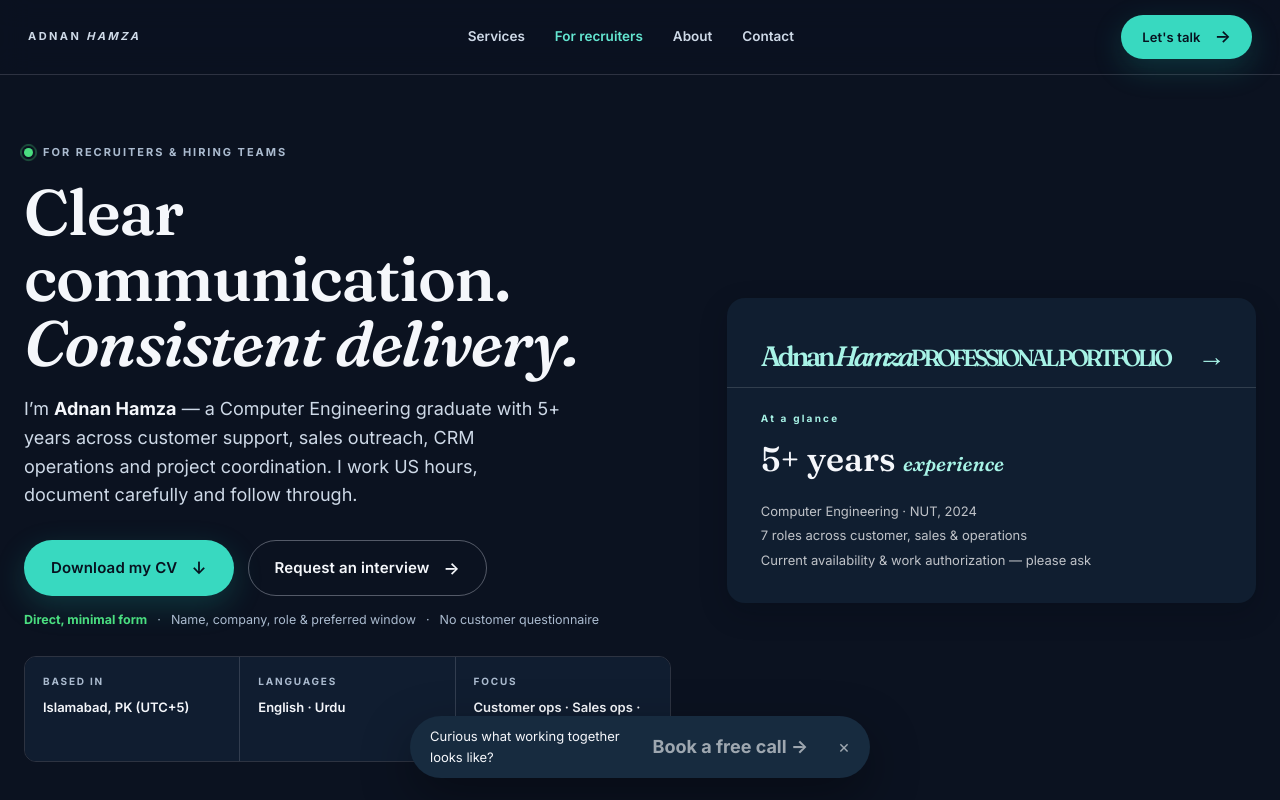
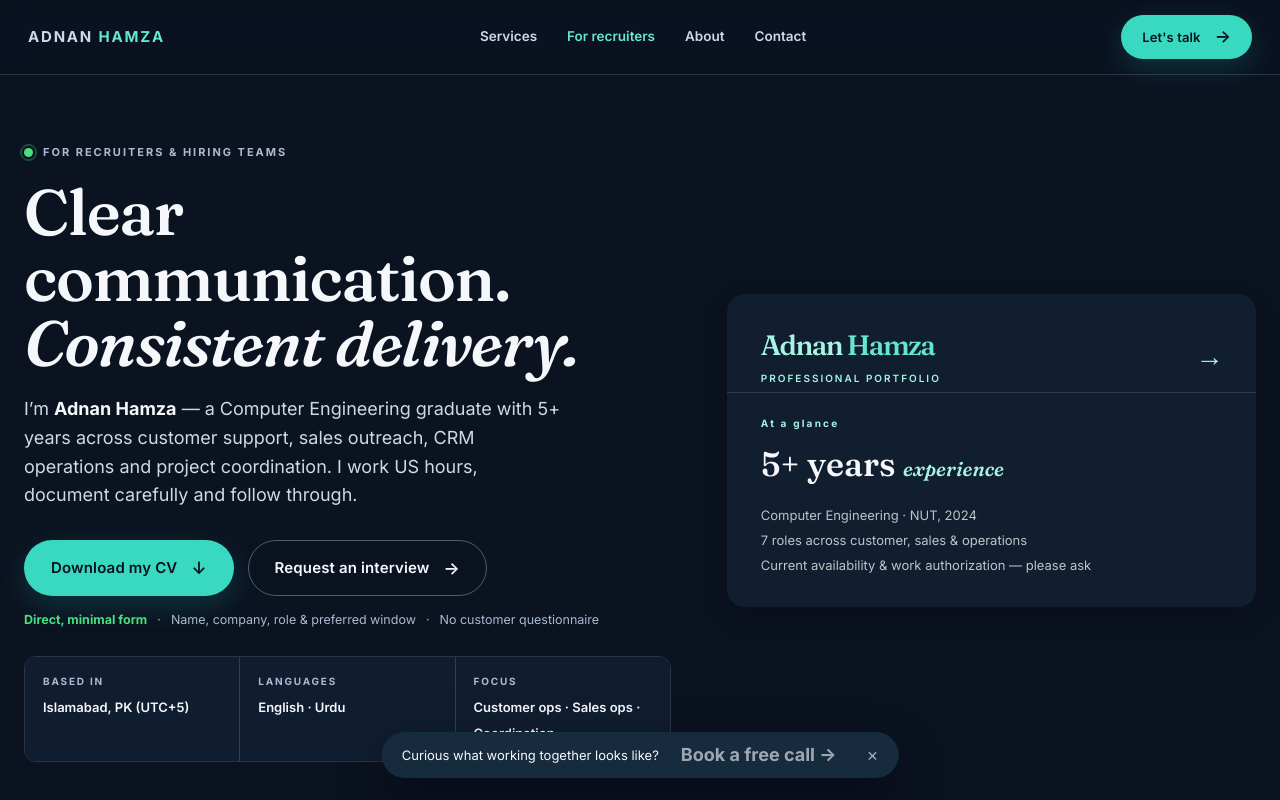
Before and after one commit to HUZUofN/Portfolio, a website: page site/recruiters/index.html in a window 1280 px wide. Shown: the top 800 px of the page. Drawn offline with Linux system fonts and the light colour scheme; no server answers.

Commit message:
Improve portfolio popup, branding and contact fallbacks

```diff
--- a/site/assets/style.css
+++ b/site/assets/style.css
@@ -428,3 +428,14 @@ em{font-style:italic}
 .field input,.field textarea,.field select,.admin-login input,.admin-table select{color:var(--ink)}
 .btn-brass,.play-button,.btn-green{color:#07121F}
 .btn-brass:hover,.play-button:hover,.btn-green:hover{color:#07121F}
+
+/* ADNAN BRANDING PATCH */
+.resume-personal-name{display:flex;align-items:center;justify-content:space-between;gap:14px;font-family:var(--display);font-size:clamp(25px,3vw,44px);line-height:1.12}
+.resume-personal-name em{color:var(--brass-text);font-style:normal}
+.resume-personal-name small{display:block;color:var(--brass-soft);font:600 10px var(--body);letter-spacing:.2em;margin-top:10px}
+.brand-full-name{font-size:15px;letter-spacing:.12em}
+.brand-full-name em,.video-identity span{color:var(--brass-text);font-style:normal}
+.video-identity{font-family:var(--display);font-size:clamp(27px,3.5vw,44px);font-weight:600}
+.nudge{z-index:65;max-width:min(96vw,600px)}
+.nudge.show{display:flex;visibility:visible;opacity:1;pointer-events:auto}
+@media(max-width:640px){.nudge.show{left:10px;right:10px;bottom:calc(10px + env(safe-area-inset-bottom));width:auto;max-width:none;gap:8px;flex-wrap:wrap}.resume-personal-name{font-size:27px}}
```
